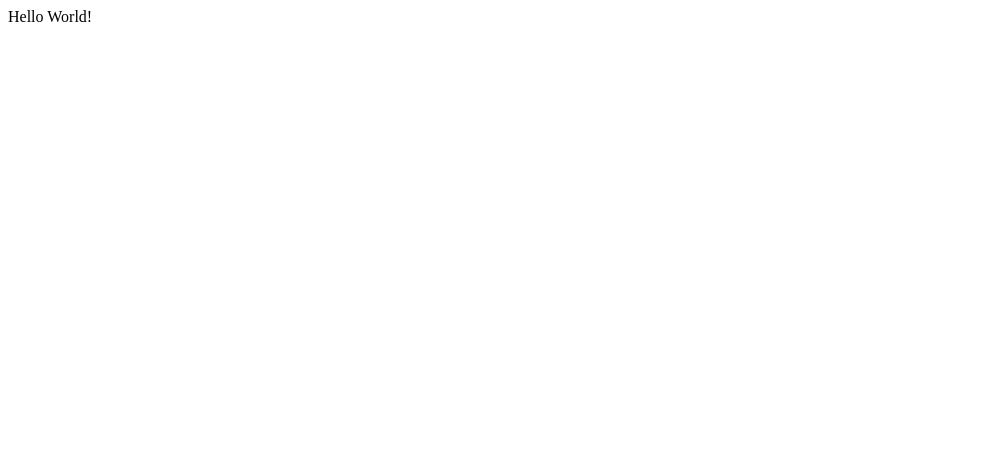
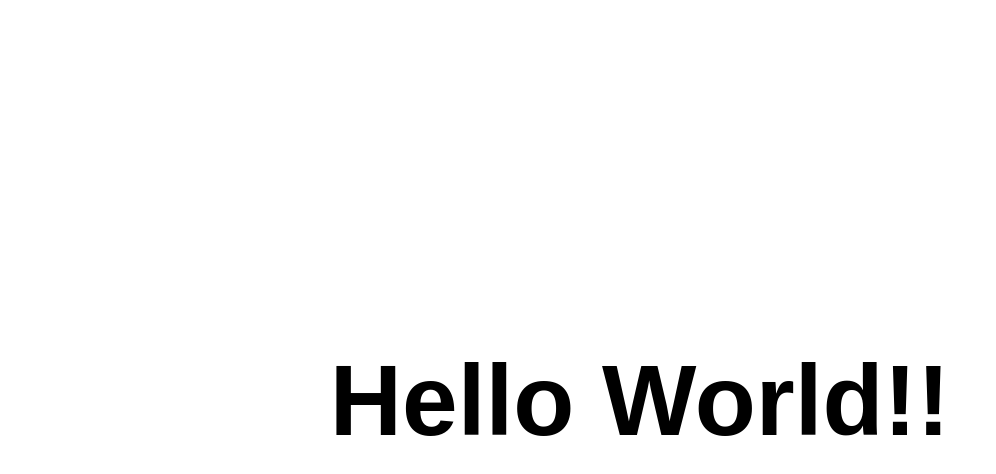
Before and after one commit to chingu-voyages/v47-tier1-team-05, a plain HTML site: page assets/index.html in a window 1280 px wide. Shown: the whole page, without its empty margins (0-996 px from the left). Drawn offline with Linux system fonts and the light colour scheme.

Commit message:
CREATE hello world

```diff
--- a/assets/index.html
+++ b/assets/index.html
@@ -3,9 +3,11 @@
 <head>
     <meta charset="UTF-8">
     <meta name="viewport" content="width=device-width, initial-scale=1.0">
+    <link rel="stylesheet" href="styles.css">
+
     <title>TimeKeeper</title>
 </head>
 <body>
-    Hello World!
+    <h1>Hello World!!</h1>
 </body>
 </html>
--- a/assets/styles.css
+++ b/assets/styles.css
@@ -0,0 +1,12 @@
+body {
+    display: flex;
+    justify-content: center;
+    align-items: center;
+    height: 100vh;
+    margin: 0;
+    font-family: sans-serif;
+}
+
+h1 {
+    font-size: 100px;
+}
```
